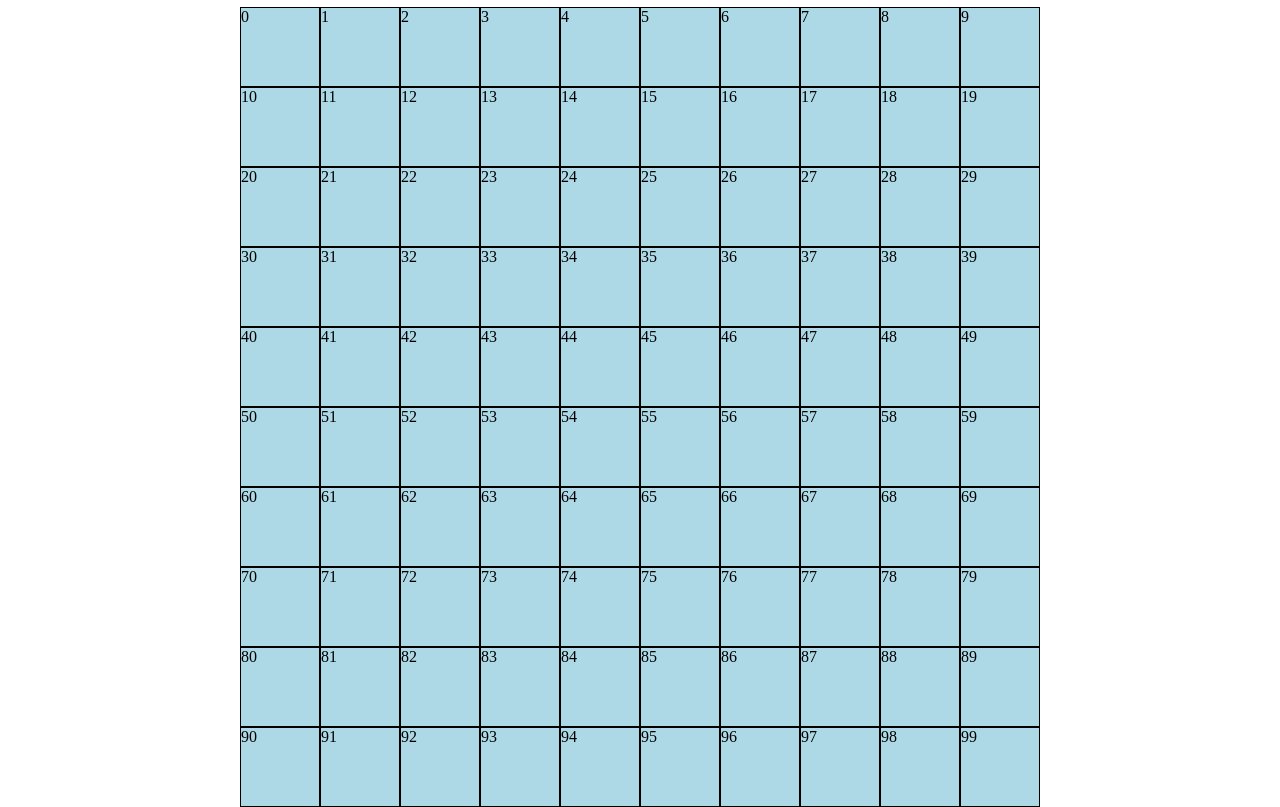
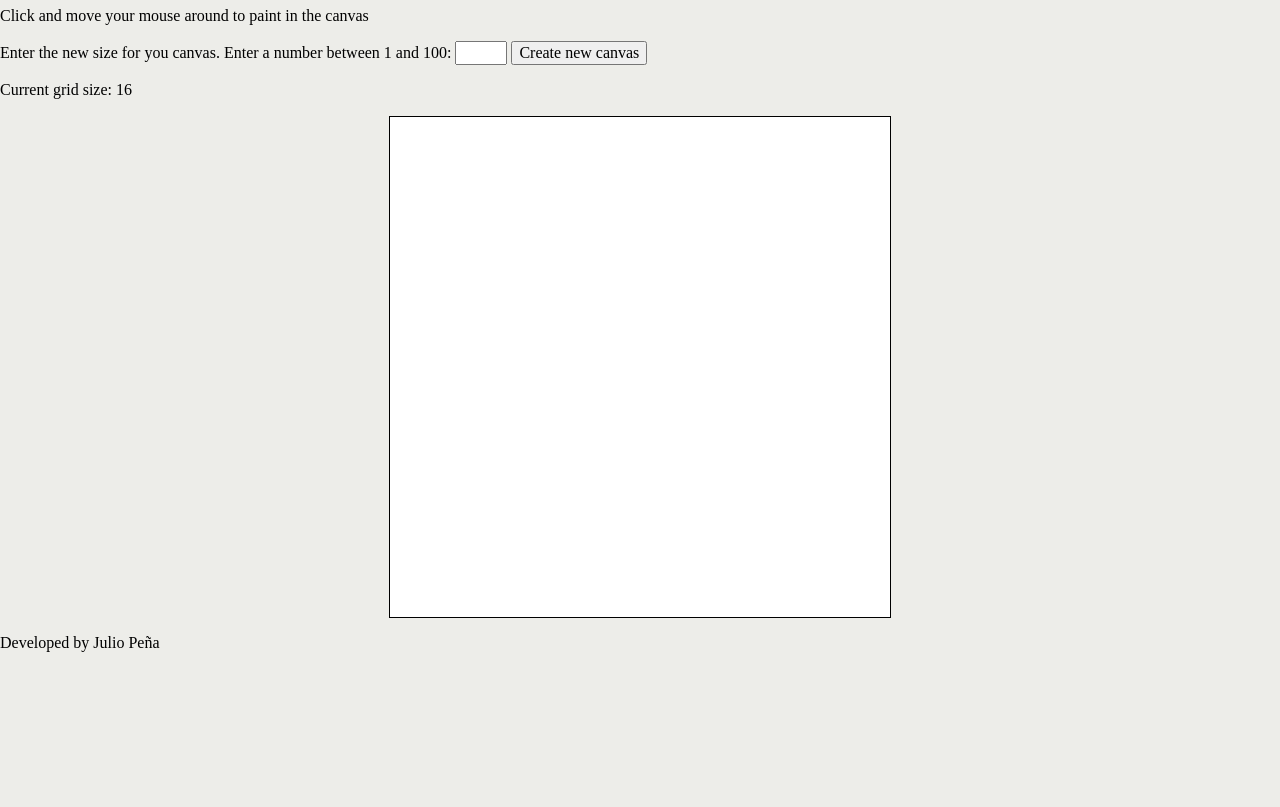
Before and after one commit to julioapv/etch-a-sketch, a website built with Vite: page index.html in a window 1280 px wide. Shown: the part 73-880 px from the top of the page. After the commit the page ends 800 px from the top, so only its background shows below. Built offline with nearby package versions, Linux system fonts and the light colour scheme.

Commit message:
create dynamic grid based on user input

```diff
--- a/index.html
+++ b/index.html
@@ -9,11 +9,29 @@
     <title>Etch-a-Sketch</title>
   </head>
   <body>
-    <div class="information-container">
+    <header>
       <h1>Etch-a-Sketch</h1>
-    </div>
-    <div class="grid-container">
-    </div>
+      <p>Click and move your mouse around to paint in the canvas</p>
+    </header>
+
+    <main>
+        <div class="information-container">
+          <form>
+            <label for="quantity">Enter the new size for you canvas. Enter a number between 1 and 100:</label>
+            <input type="number" class="grid-input" name="quantity" min="1" max="5">
+            <button class="change-grid-button">Create new canvas</button>
+          </form>
+
+          <p class="grid-size-display"></p>
+        </div>
+
+        <div class="grid-container">
+        </div>
+    </main>
+
+    <footer>
+      <p>Developed by Julio Peña</p>
+    </footer>
     <script type="module" src="/src/main.js"></script>
   </body>
 </html>
--- a/src/main.js
+++ b/src/main.js
@@ -1,34 +1,65 @@
 const gridContainer = document.querySelector(".grid-container")
+const changeGridBtn = document.querySelector(".change-grid-button")
+const gridInput = document.querySelector(".grid-input")
+const gridesizeText = document.querySelector(".grid-size-display")
 
 const hoverStyles = `
     background: pink;
 `;
 
-let gridSize = 10;
+let gridSize = 16;
 
 function createGrid(size) {
     gridContainer.innerText = "";
 
     const itemStyles = `
     flex: 0 0 calc(100% / ${size});
-    height: calc(800px / ${size});
-    max-height: calc(800px / ${size});
+    height: calc(500px / ${size});
+    max-height: calc(500px / ${size});
     `
 
+    let isDrawing = false;
+
+    gridContainer.addEventListener("mousedown", () => {
+        isDrawing = true;
+    })
+
+    gridContainer.addEventListener("mouseup", () => {
+        isDrawing = false;
+    })
+
     for (let i = 0; i < size * size; i++) {
+
         let gridSquare = document.createElement("div")
-        gridSquare.innerText = i
         gridSquare.classList.add("item")
         gridSquare.style.cssText = itemStyles
 
-        gridSquare.addEventListener("mouseover", () => {
-            gridSquare.style.cssText = `
+
+        gridSquare.addEventListener("mouseover", (event) => {
+            if (isDrawing) {
+                gridSquare.style.cssText = `
                 ${itemStyles}
                 ${hoverStyles}
-            `;
+            `;}
         })
         gridContainer.appendChild(gridSquare)
     }
 }
 
+changeGridBtn.addEventListener("click", (event) => {
+    let inputValue = gridInput.value;
+    gridInput.value = ""
+
+    if((inputValue >= 1) && (inputValue <= 100)) {
+        createGrid(inputValue)
+        gridesizeText.innerText = `Current grid size: ${inputValue}`
+    } else {
+        window.alert("Please introduce a valid argument, a number between 1 and 100")
+        createGrid(gridSize)
+        gridesizeText.innerText = `Current grid size: ${gridSize}`
+    }
+    event.preventDefault();
+})
+
+gridesizeText.innerText = `Current grid size: ${gridSize}`
 createGrid(gridSize)
--- a/src/style.css
+++ b/src/style.css
@@ -1,15 +1,20 @@
+body {
+    background: #edede9;
+}
+
 .grid-container {
     display: flex;
     justify-content: center;
     flex-wrap: wrap;
-    width: 800px;
+    width: 500px;
     margin: 0 auto;
-    background-color: lightblue;
+    background-color: #FFFFFF;
+    border: solid 1px black;
 }
 
 .item {
     box-sizing: border-box;
     height: 32px;
     aspect-ratio: 1 / 1;
-    border: solid 1px black;
+    /* border: solid 1px black; */
 }
```
